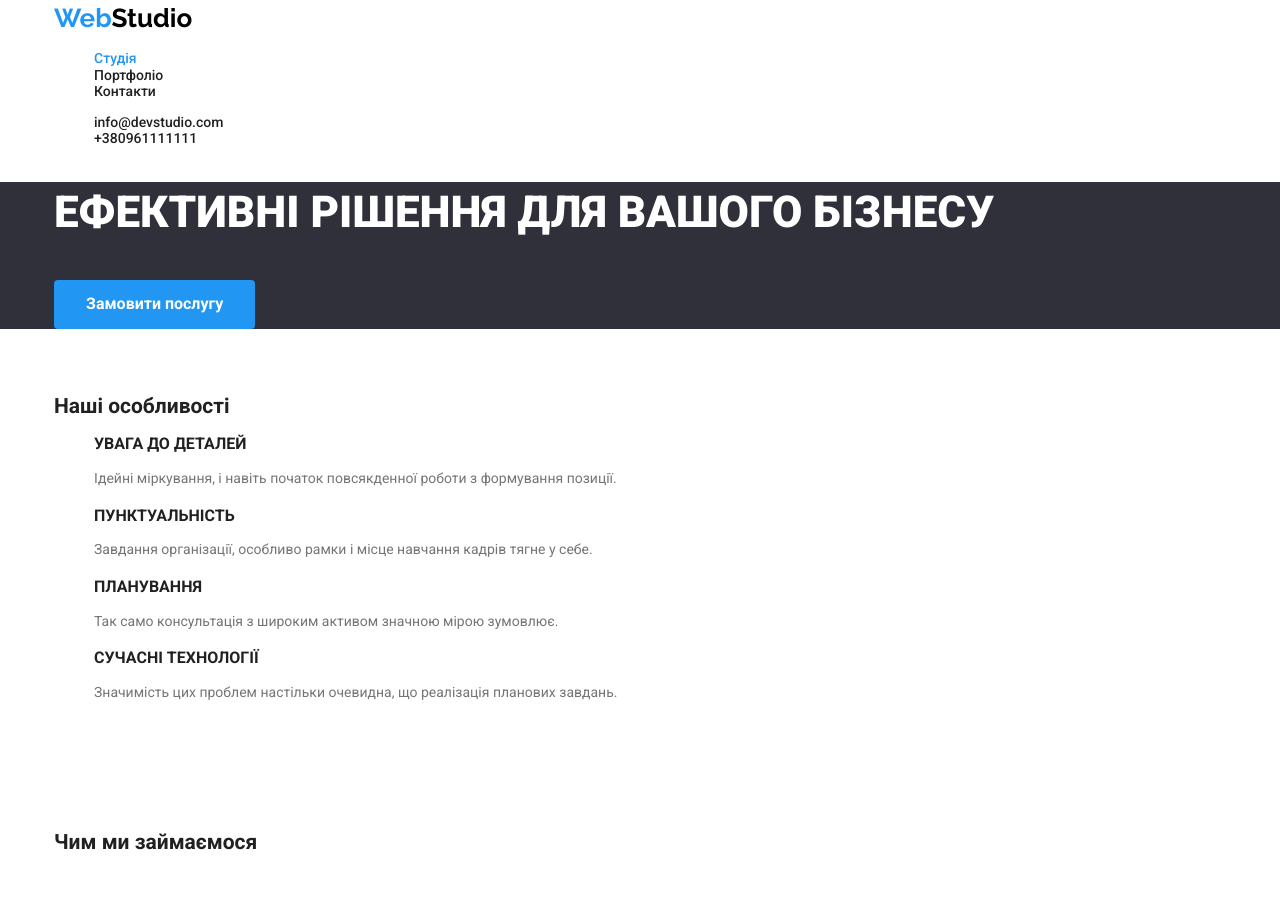
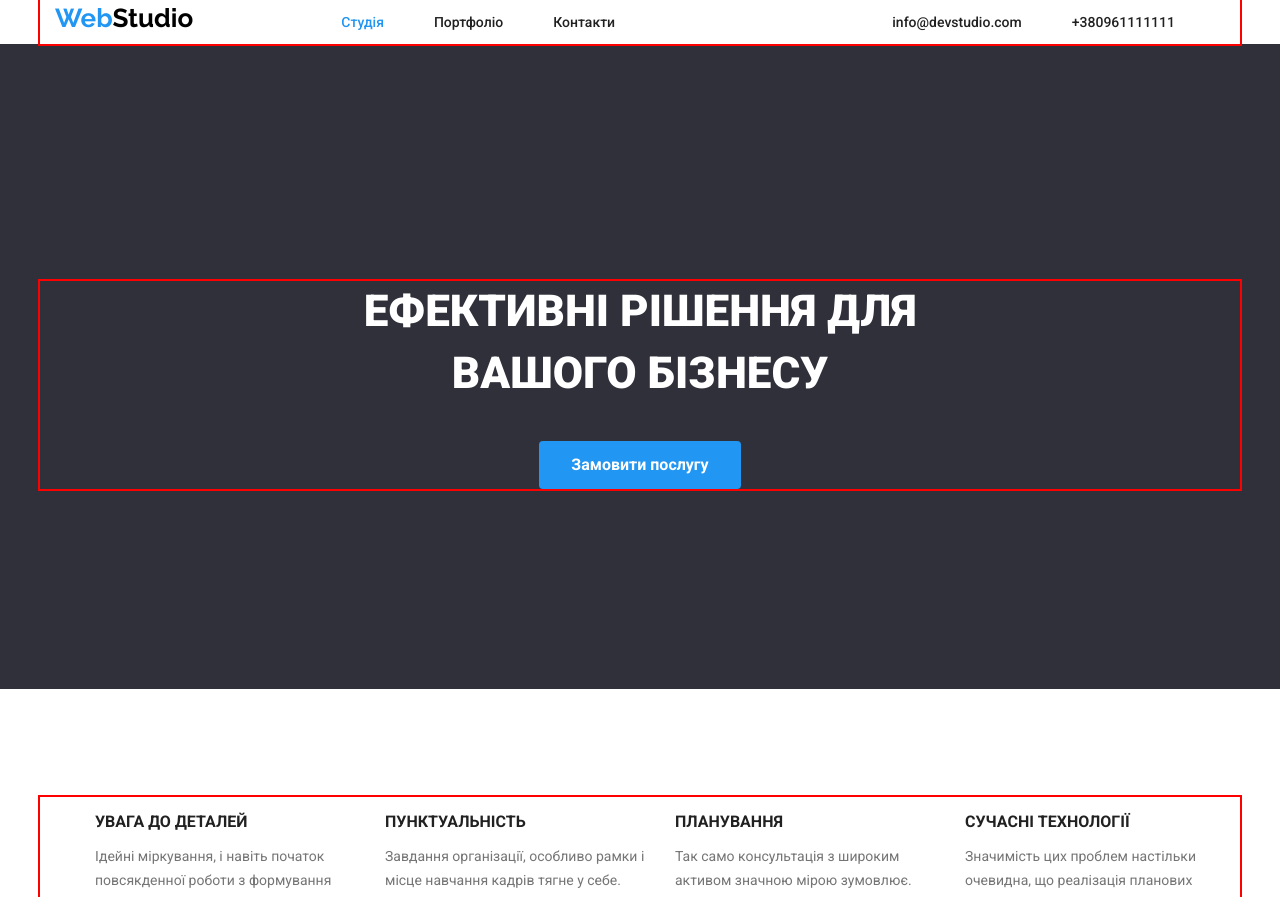
Before and after one commit to MaryshkaYanchenko/goit-markup-hw03, a plain HTML site: page index.html in a window 1280 px wide. Shown: the top 897 px of the page. Drawn offline with nearby package versions, Linux system fonts and the light colour scheme.

Commit message:
13/10/22

```diff
--- a/css/styles.css
+++ b/css/styles.css
@@ -17,19 +17,40 @@ body{
     background-color: var(--color-background);
 }
 
-.container {
+.container{
     width: 100%;
-    max-width: 1202px;
+    max-width: 1200px;
     margin: 0 auto;
     padding: 0 15px;
+
+    outline: 2px solid red;
+}
+
+.header-container{
+    display: flex;
+    justify-content: space-between;
+    align-items: center;
+   }
+
+.header-nav{
+    display: flex;
+    /* justify-content: space-between;
+    align-items: center; */
+}
+
+.header-menu{
+    display: flex;
+    gap: 50px;
+    margin-left: 108px;
 }
 
 .section{
-    padding: 47px 0 47px 0;
+    padding: 94px 0 94px 0;
 }
 
 footer{
     background-color: #2f303a;
+
 }
 
 .logo-primary > span{
@@ -72,7 +93,7 @@ footer{
     font-weight: 500;
     line-height: 16.41px;
     text-decoration: none;
-    margin-right: 50px;
+    /* margin-right: 50px; */
 }
 
 
@@ -88,6 +109,11 @@ footer{
 }
 
 .mail-tel-section{
+    display: flex;
+    /* margin-left: 344px; */
+}
+
+.mail-tel-link{
     color: var(--color-text-primary);
     font-size: 14px;
     font-weight: 500;
@@ -96,29 +122,40 @@ footer{
 }
 
 
-.mail-tel-section:hover{
+.mail-tel-link:hover{
     color: var(--color-brand)
 }
 
-.mail-tel-section:focus{
+.mail-tel-link:focus{
     color: var(--color-brand)
 }
 
 .main-section {
     background-color: #2F303A;
+    /* padding-left: 12px;
+    padding-right: 12px; */
+    padding: 200px 0;
 }
+
 .main-section-text{
     color: #ffff;
     font-size: 44px;
     font-weight: 900;
     line-height: 1.4;
     text-transform: uppercase;
+    text-align: center;
+    max-width: 696px;
+    margin-right: auto;
+    margin-left: auto;
 }
 .primery-button{
+    display: block;
+    margin: 0 auto;
     padding: 10px 32px 10px 32px;
+
     color: #ffff;
     background-color: #2196f3;;
-    font-family: "Roboto", "Raleway", sans-serif;
+    font-family: "Roboto", sans-serif;
     font-size: 16px;
     font-weight: 700;
     line-height: 1.8;
@@ -130,10 +167,24 @@ footer{
 .primery-button:hover{
     background-color:#188ce8;
 }
-
+/*what are we doing*/
 .section-title{
     color: var(--color-text-primary);
+    font-size: 36px;
+    font-weight: 700;
+    line-height: 1.1;
+    text-align: center;
     margin-bottom: 50px;
+}
+
+.section-img{
+    display: flex;
+    gap: 30px;
+}
+
+.advantage-section{
+    display: flex;
+    gap: 30px;
 }
 
 .advantage-card{
@@ -147,10 +198,17 @@ footer{
 .advantage-card-text{
     color: var(--color-text-secondary);
     line-height: 1.7;
+    max-width: 270px;
 }
 
 .our-team{
     background-color: #f5f4fa ;
+}
+
+.team-section{
+    display: flex;
+    justify-content: center;
+    gap: 30px;
 }
 
 .team-card-box{
@@ -162,12 +220,21 @@ footer{
     font-size: 16px;
     font-weight: 500;
     line-height: 1.1;
+    text-align: center;
     margin-bottom: 10px;
+    margin-top: 30px;
 }
 .team-card-profesion{
     color: var(--color-text-secondary);
     font-size: 16px;
     line-height: 1.1;
+    text-align: center;
+    margin-bottom: 30px;
+}
+
+.kontacts-section{
+    margin-top: 20px;
+
 }
 
 .kontacts{
@@ -225,8 +292,8 @@ ul{
     line-height: 1.8;
 }
 
-/* h1, */
-/* h2, h3, p, ul { */
+/* h1,
+h2, h3, p, ul {
     margin: 0;
     padding: 0;
-/* } */
+} */
--- a/index.html
+++ b/index.html
@@ -20,11 +20,16 @@
   <body>
     <header>
       <div class="container">
-        <nav>
-          <a href="./index.html" class="logo-primary"><span>Web</span>Studio</a>
-          <ul>
+        <div class="header-container">
+          <nav class="header-nav">
+            <a href="./index.html" class="logo-primary"
+              ><span>Web</span>Studio</a
+            >
+            <ul class="header-menu">
               <li>
-              <a href="./index.html" class="link-header current-page">Студія</a>
+                <a href="./index.html" class="link-header current-page"
+                  >Студія</a
+                >
               </li>
               <li>
                 <a href="./portfolio.html" class="link-header">Портфоліо</a>
@@ -35,14 +40,15 @@
             </ul>
           </nav>
 
-        <ul>
+          <ul class="mail-tel-section">
             <li>
-            <a href="#" class="mail-tel-section"> info@devstudio.com</a>
+              <a href="#" class="mail-tel-link"> info@devstudio.com</a>
             </li>
             <li>
-            <a href="#" class="mail-tel-section">+380961111111</a>
+              <a href="#" class="mail-tel-link">+380961111111</a>
             </li>
           </ul>
+        </div>
       </div>
     </header>
     <main>
@@ -58,8 +64,8 @@
       <!--advantages-->
       <section class="section">
         <div class="container">
-          <h2>Наші особливості</h2>
-          <ul>
+          <!-- <h2>Наші особливості</h2> -->
+          <ul class="advantage-section">
             <li>
               <h3 class="advantage-card">Увага до деталей</h3>
               <p class="advantage-card-text">
@@ -97,6 +103,7 @@
       <section class="section">
         <div class="container">
           <h2 class="section-title">Чим ми займаємося</h2>
+          <div class="section-img">
             <img src="./images/img1.jpg" alt="планшет клавіатура руки" />
             <img src="./images/img2.jpg" alt="телефон ноутбук" />
             <img
@@ -104,12 +111,13 @@
               alt="планшет комп'ютор кольорова схема"
             />
           </div>
+        </div>
       </section>
       <!--our team-->
       <section class="our-team section">
         <div class="container">
           <h2 class="section-title">Наша команда</h2>
-          <ul>
+          <ul class="team-section">
             <li class="team-card-box">
               <img
                 src="./images/img2_1.jpg"
@@ -118,6 +126,7 @@
               <h3 class="team-card">Ігор Дем'яненко</h3>
               <p class="team-card-profesion">Product Designer</p>
             </li>
+
             <li class="team-card-box">
               <img
                 src="./images/img2_2.jpg"
@@ -126,11 +135,13 @@
               <h3 class="team-card">Ольга Рєпіна</h3>
               <p class="team-card-profesion">Frontend Developer</p>
             </li>
+
             <li class="team-card-box">
               <img src="./images/img2_3.jpg" alt="усміхнений хлопець" />
               <h3 class="team-card">Микола Тарасов</h3>
               <p class="team-card-profesion">Marketing</p>
             </li>
+
             <li class="team-card-box">
               <img
                 src="./images/img2_4.jpg"
@@ -149,7 +160,7 @@
           <span>Web</span>Studio</a
         >
         <address>
-          <ul>
+          <ul class="kontacts-section">
             <li>
               <a
                 href="https://goo.gl/maps/1QqmrfdniTkJALDH8"
```
Lines whose indentation alone changed are shown as unchanged.
